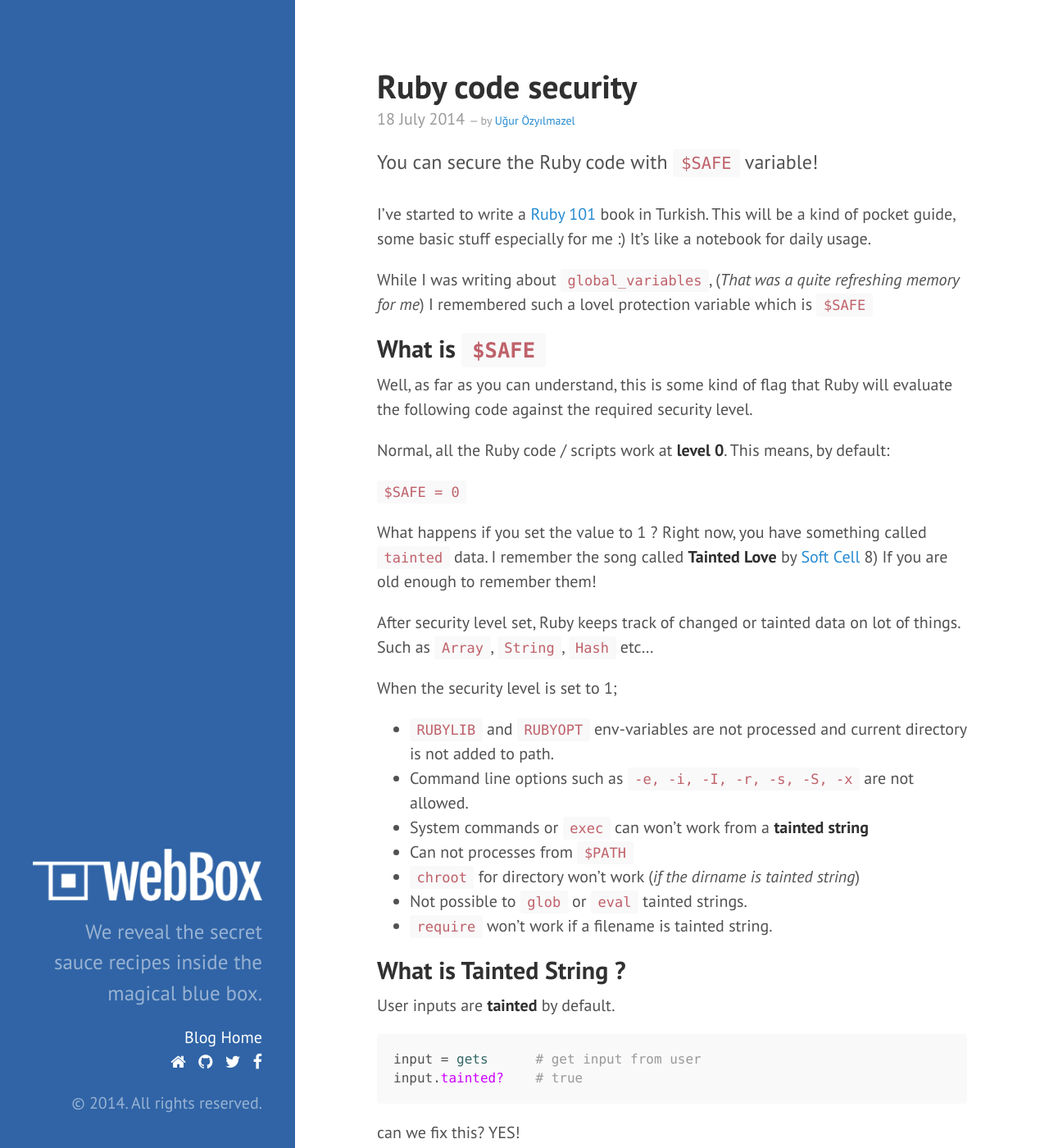
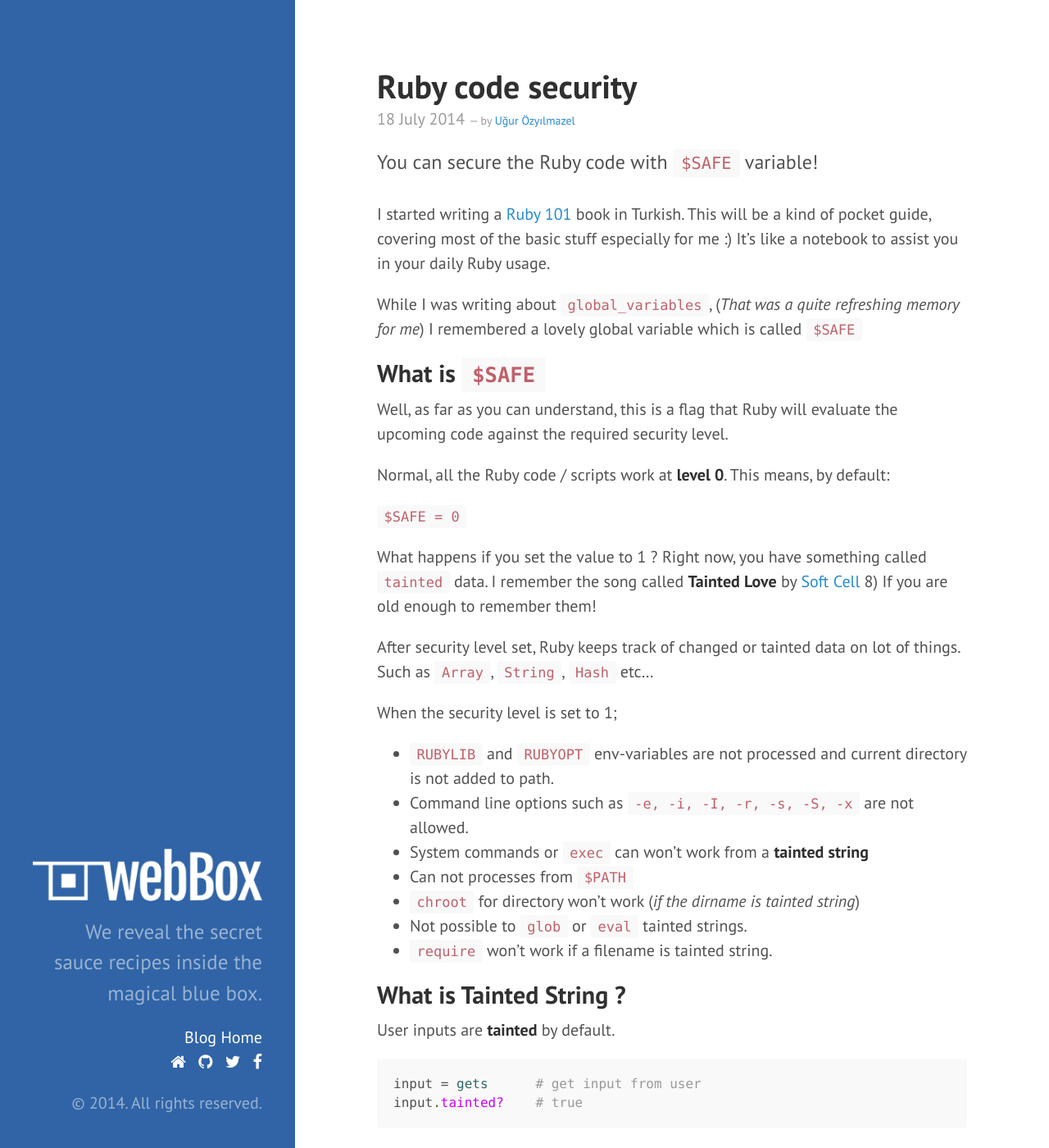
Before and after one commit to digideskio/webbox-blog, a Jekyll site: the page built from _posts/2014-07-18-ruby-code-security.md, in a window 1280 px wide and 1400 px high. Shown: the whole window at 82% size. Built offline with Jekyll 4.4.1, drawn with Linux system fonts in a browser that asks for light colours; nearby versions of some CDN libraries; Markdown is read by kramdown in place of the engine named in the settings; comment, search, counter and statistics services are not loaded; some of the changed text lies outside the part shown.

Commit message:
Editorial Stuff
Fixed typos and restructured some sentences.

````diff
--- a/_posts/2014-07-18-ruby-code-security.md
+++ b/_posts/2014-07-18-ruby-code-security.md
@@ -8,18 +8,18 @@
   name: Uğur Özyılmazel
   url: http://twitter.com/vigobronx
 ---
-I’ve started to write a [Ruby 101][1] book in Turkish. This will be a kind of
-pocket guide, some basic stuff especially for me :) It’s like a notebook for
-daily usage.
+I started writing a [Ruby 101][1] book in Turkish. This will be a kind of
+pocket guide, covering most of the basic stuff especially for me :) It’s like a notebook to assist you in your
+daily Ruby usage.
 
 While I was writing about `global_variables`, (*That was a quite refreshing
-memory for me*) I remembered such a lovel protection variable which is
+memory for me*) I remembered a lovely global variable which is called
 `$SAFE`
 
 ## What is `$SAFE`
 
-Well, as far as you can understand, this is some kind of flag that Ruby will
-evaluate the following code against the required security level.
+Well, as far as you can understand, this is a flag that Ruby will
+evaluate the upcoming code against the required security level.
 
 Normal, all the Ruby code / scripts work at **level 0**. This means, by default:
 
@@ -82,28 +82,28 @@
 
 ## Let’s modify a String object
 
-Most beautiful part for me in Ruby, you can manipulate standard objects. You
-can add a custom method to a `String` right?
+For me the most beautiful part of Ruby is that you can manipulate anything even the Standard Libraries. For example you
+can add a custom method to `String`.
 
 ```ruby
 puts "hello"  # a standard string
 
 class String
- def my_metdod
+ def my_method
    "Hello! This is my custom method"
  end
 end
 
-puts "hello".my_metdod
+puts "hello".my_method
 
 $SAFE = 4      # lets lock this thing!
 class String
- def my_metdod
+ def my_mehdod
    "I modified my custom method 8)"
  end
 end
 
-puts "hello".my_metdod
+puts "hello".my_method
 ```
 
 output is:
@@ -151,7 +151,7 @@
 
     SecurityError: Insecure operation - []
 
-When google it about `$SAFE`, I’ve found that:
+When google it about `$SAFE`, I found that:
 
 > We use $SAFE = 4 to create a sandbox for the
 execution of semi-trusted scripts, conforming
````
Also changed, not shown: other parts of _posts/2014-07-18-ruby-code-security.md (+4 -4 lines).
